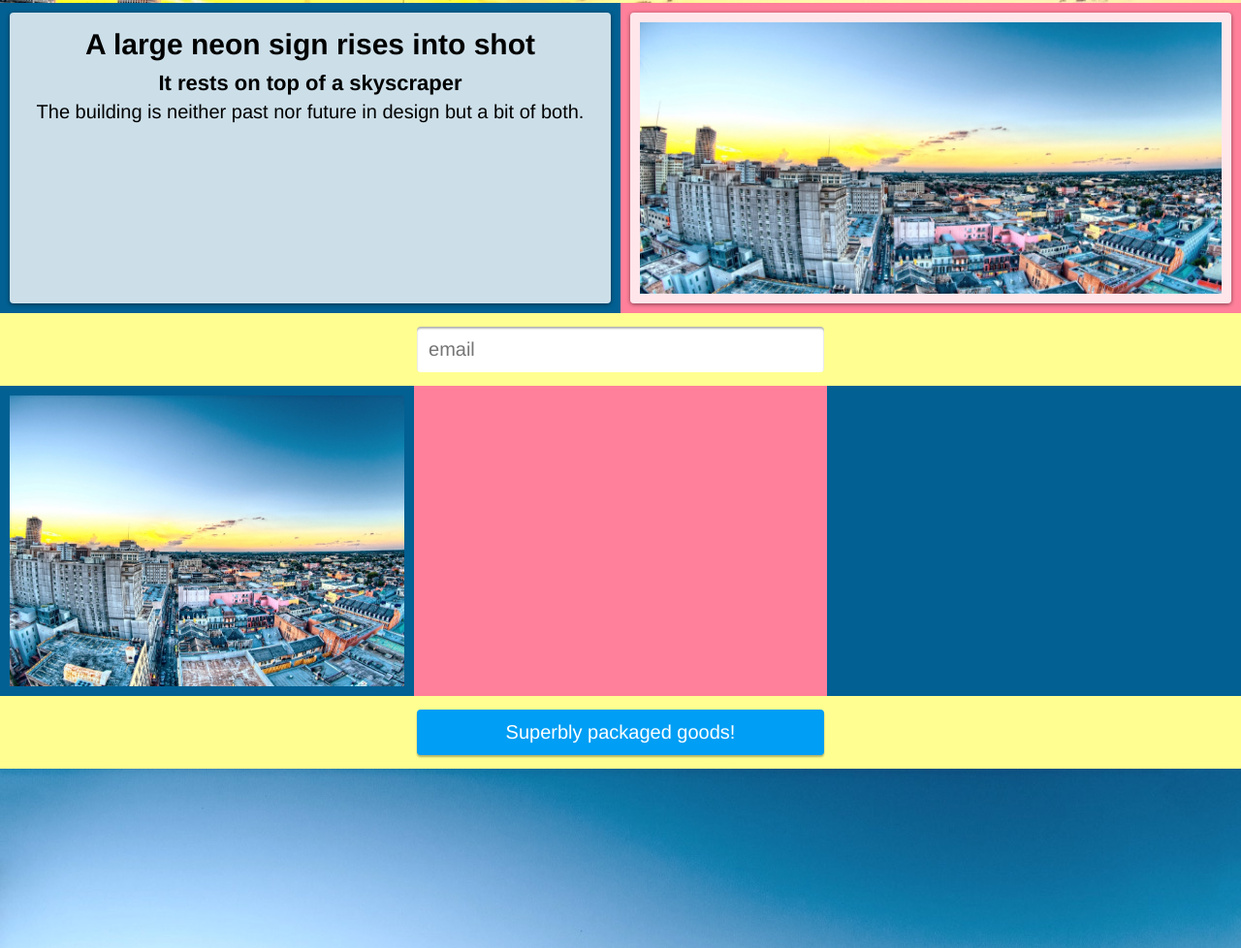
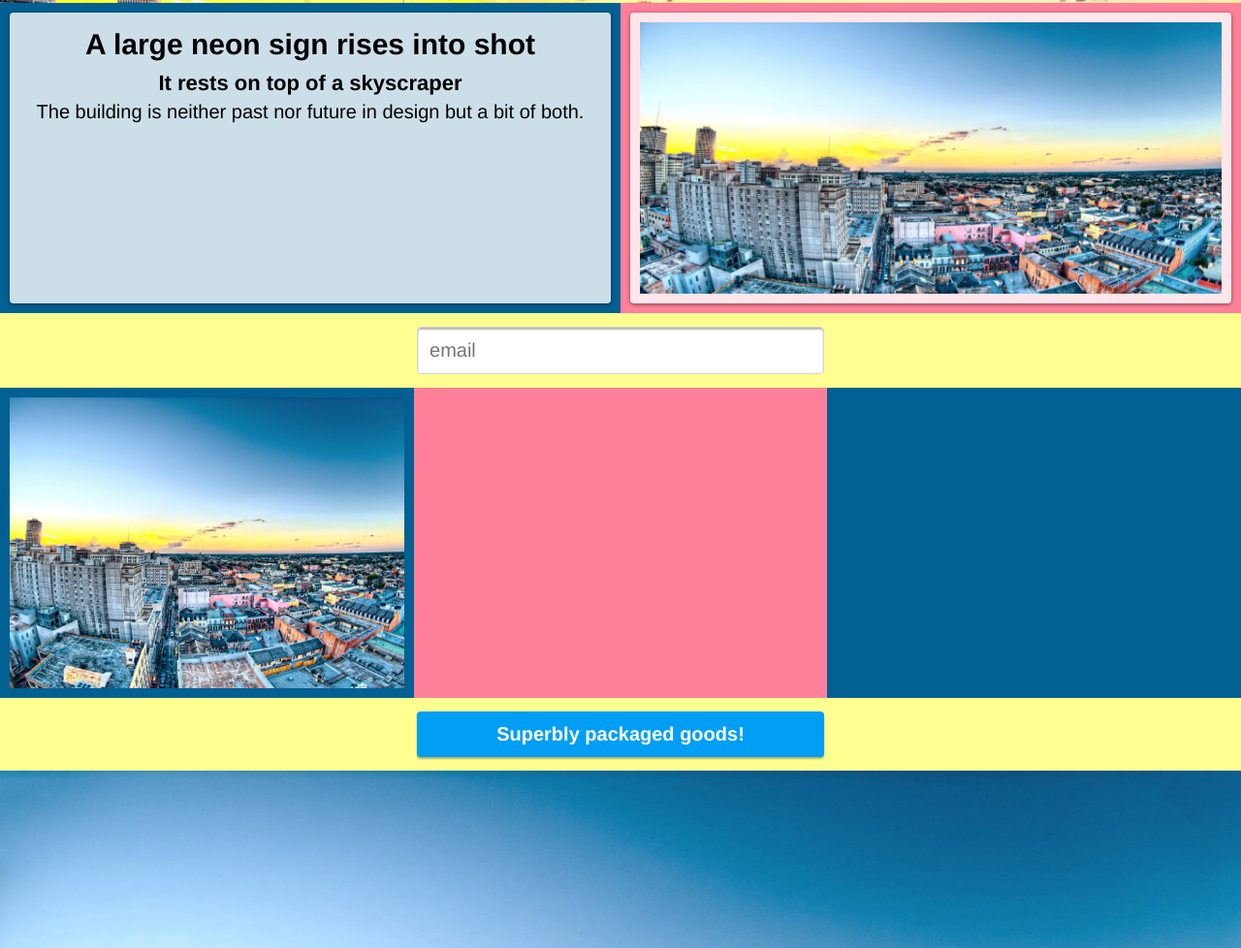
Before and after one commit to tomsoderlund/flexsite, a plain HTML site: page index.html in a window 1280 px wide. Shown: the part 397-1375 px from the top of the page at 97% size. Drawn offline with Linux system fonts and the light colour scheme.

Commit message:
Button/input style

```diff
--- a/styles/styles.css
+++ b/styles/styles.css
@@ -164,6 +164,7 @@ button {
 	cursor: pointer;
 	font-family: inherit;
 	font-size: inherit;
+	font-weight: bold;
 	width: 33.33%;
 	min-width: 12em;
 	outline: none;
@@ -191,7 +192,7 @@ select {
 	box-sizing: border-box;
 	background-color: white;
 	border-radius: 0.2em;
-	border: 0px solid lightgray;
+	border: 1px solid lightgray;
 	color: inherit;
 	font-family: inherit;
 	font-size: inherit;
```
